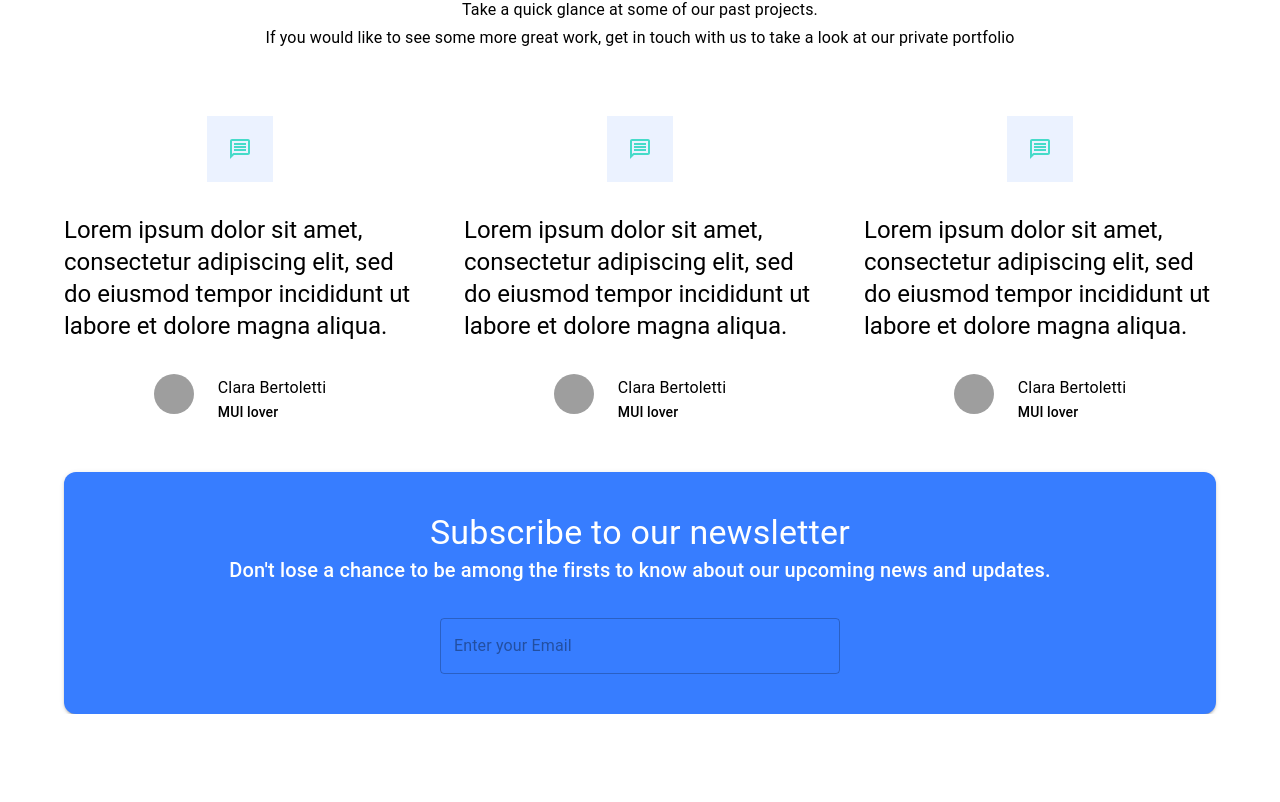
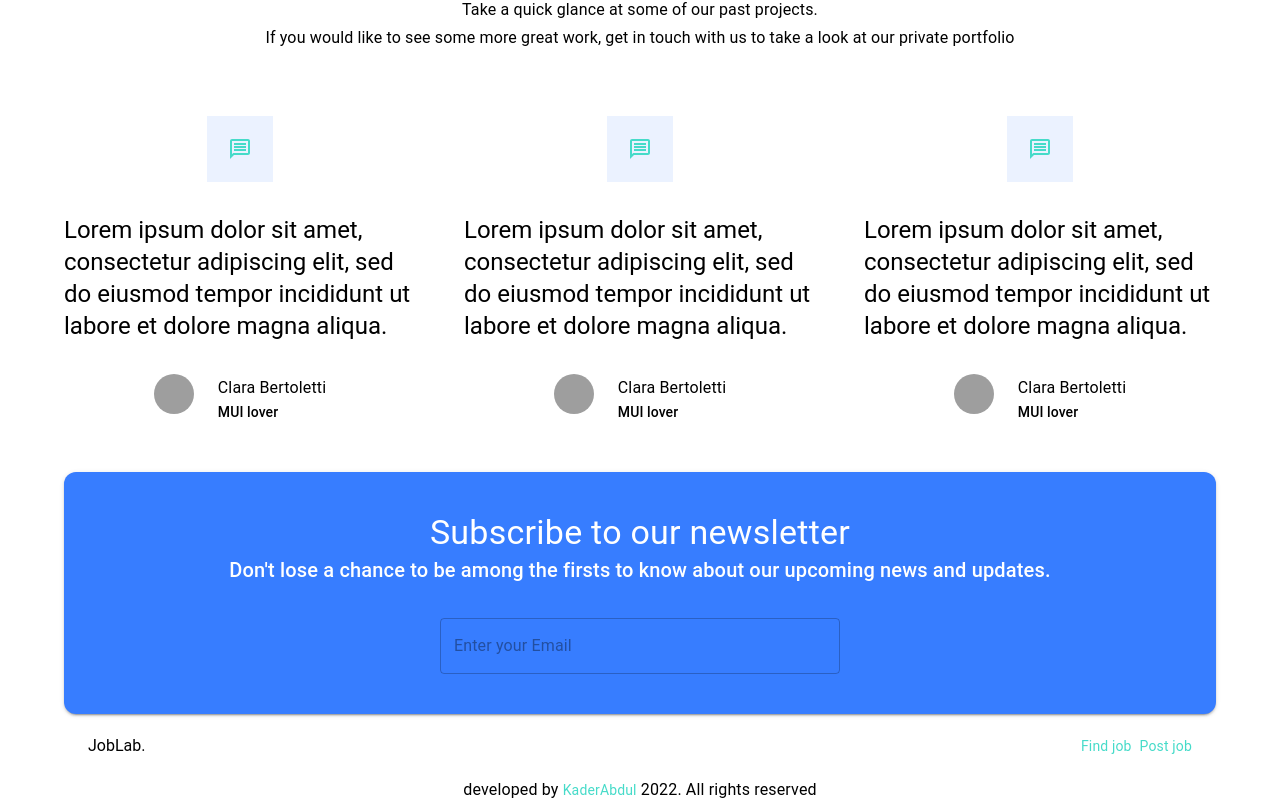
Before and after one commit to kaderabdul79/JobsLab, a React (Create React App) app: page / in a window 1280 px wide. Shown: the part 3228-4030 px from the top of the page. Before the commit the page ends 3942 px from the top, so only its background shows below. Built offline with nearby package versions, Linux system fonts and the light colour scheme; grey boxes are pictures that could not be loaded.

Commit message:
designed the footer and showed the dyunamically year

```diff
--- a/src/App.js
+++ b/src/App.js
@@ -1,6 +1,7 @@
 import { Container } from '@mui/material';
 import Candidates from './components/Candidates';
 import Companies from './components/Companies';
+import Footer from './components/Footer';
 import Hero from './components/Hero';
 import JobLists from './components/JobLists';
 import JobProcess from './components/JobProcess';
@@ -29,6 +30,7 @@ const App = () => {
       </Container>
       <Testimonial />
       <NewsLetter />
+      <Footer />
     </div>
   );
 };
--- /dev/null
+++ b/src/components/Footer.js
@@ -0,0 +1,25 @@
+import styled from '@emotion/styled';
+import { Box, Container, Link, Toolbar, Typography } from '@mui/material';
+import React from 'react';
+
+const StyledToolbar = styled(Toolbar)({
+    display: "flex",
+    justifyContent:"space-between"
+})
+
+const Footer = () => {
+    return (
+        <Container maxWidth="lg">
+            <StyledToolbar>
+                <Typography variant=''>JobLab.</Typography>
+                <Box>
+                    <Link href="#findjob" variant="body2" underline="none" color="#46DBC9">Find job</Link>
+                    <Link sx={{marginLeft: '8px'}} href="#postjob" variant="body2" underline="none" color="#46DBC9">Post job</Link>
+                </Box>
+            </StyledToolbar>
+            <Typography textAlign="center">developed by <Link href="https://github.com/kaderabdul79" variant="body2" underline="none" color="#46DBC9">KaderAbdul</Link> {new Date().getFullYear()}. All rights reserved</Typography>
+        </Container>
+    );
+};
+
+export default Footer;
```
